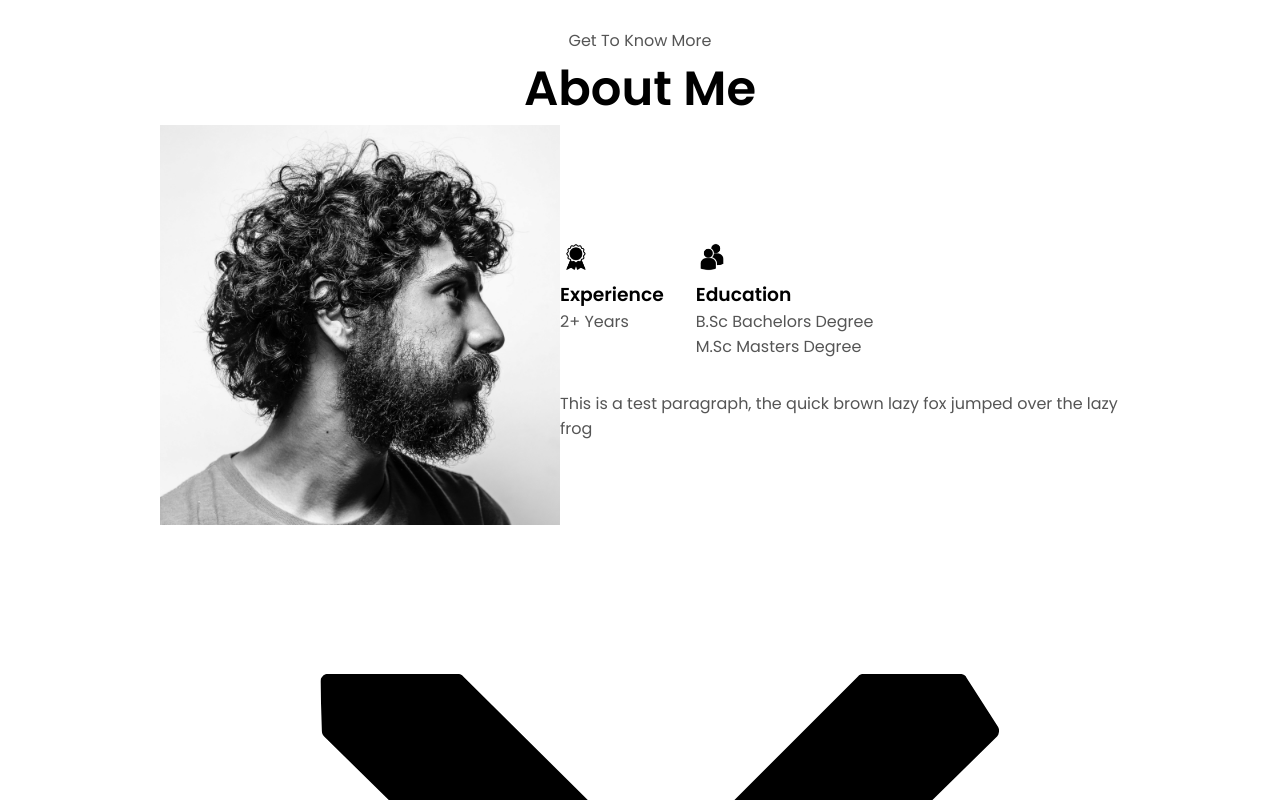
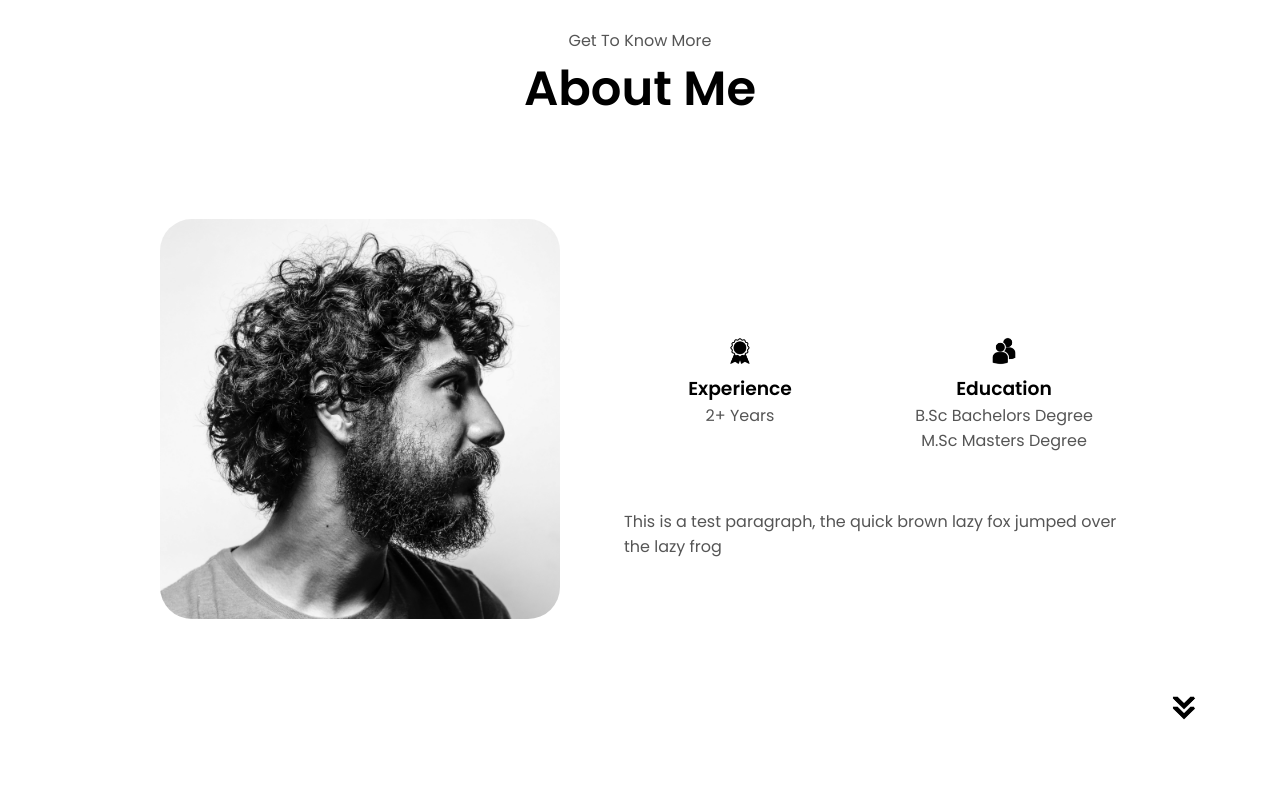
Before and after one commit to rcvillasenor/Portfolio-Alpha-Version, a plain HTML site: page index.html in a window 1280 px wide. Shown: the part 780-1580 px from the top of the page. After the commit the page ends 1544 px from the top, so only its background shows below. Drawn offline with Linux system fonts and the light colour scheme.

Commit message:
Completed about section styling

```diff
--- a/assets/css/styles.css
+++ b/assets/css/styles.css
@@ -275,4 +275,33 @@ section {
     display: flex;
 }
 
-/*1:10:29*/
+.about-pic {
+    border-radius: 2rem;
+}
+
+.arrow {
+    position: absolute;
+    right: -5rem;
+    bottom: 2.5rem;
+}
+
+.details-container {
+    padding: 1.5rem;
+    flex: 1;
+    background: white;
+    border-radius: 2rem;
+    border: rgb(53,53,53);
+    border-color: rgb(163,163,163);
+    text-align: center;
+}
+
+.section-container {
+    gap: 4rem;
+    height: 80%;
+}
+
+.section__pi-container {
+    height: 400px;
+    width: 400px;
+    margin: auto 0;
+}
--- a/index.html
+++ b/index.html
@@ -87,7 +87,7 @@
         </div>
       </div>
     </div>
-    <img src="assets/img/arrow.png" alt="Arrow Icon" class="icon-arrow" onclick="location.href='./experience'"/>
+    <img src="assets/img/arrow.png" alt="Arrow Icon" class="icon arrow" onclick="location.href='./experience'"/>
   </section>
   <script src="assets/js/script.js"></script>
 </body>
```
